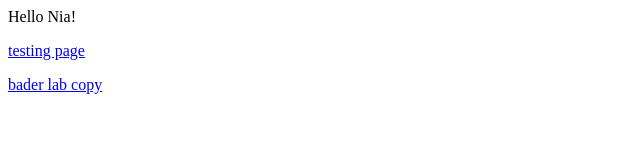
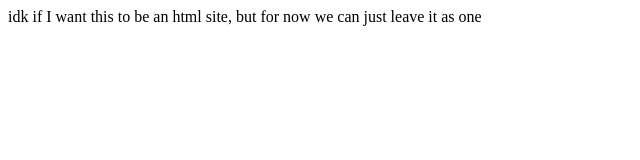
Before and after one commit to cbw-dev/cbw-dev.github.io, a plain HTML site: page index.html in a window 1280 px wide. Shown: the whole page, without its empty margins (0-640 px from the left). Drawn offline with Linux system fonts and the light colour scheme.

Commit message:
Update index.html

```diff
--- a/index.html
+++ b/index.html
@@ -1,3 +1 @@
-<h>Hello Nia!</h>
-<p><a href = "https://jq-11.github.io/testing-project-pages/">testing page</a></p>
-<p><a href = "https://jq-11.github.io/CBW_Pathways_2024_Copy/">bader lab copy</a></p>
+<h>idk if I want this to be an html site, but for now we can just leave it as one</h>
```
